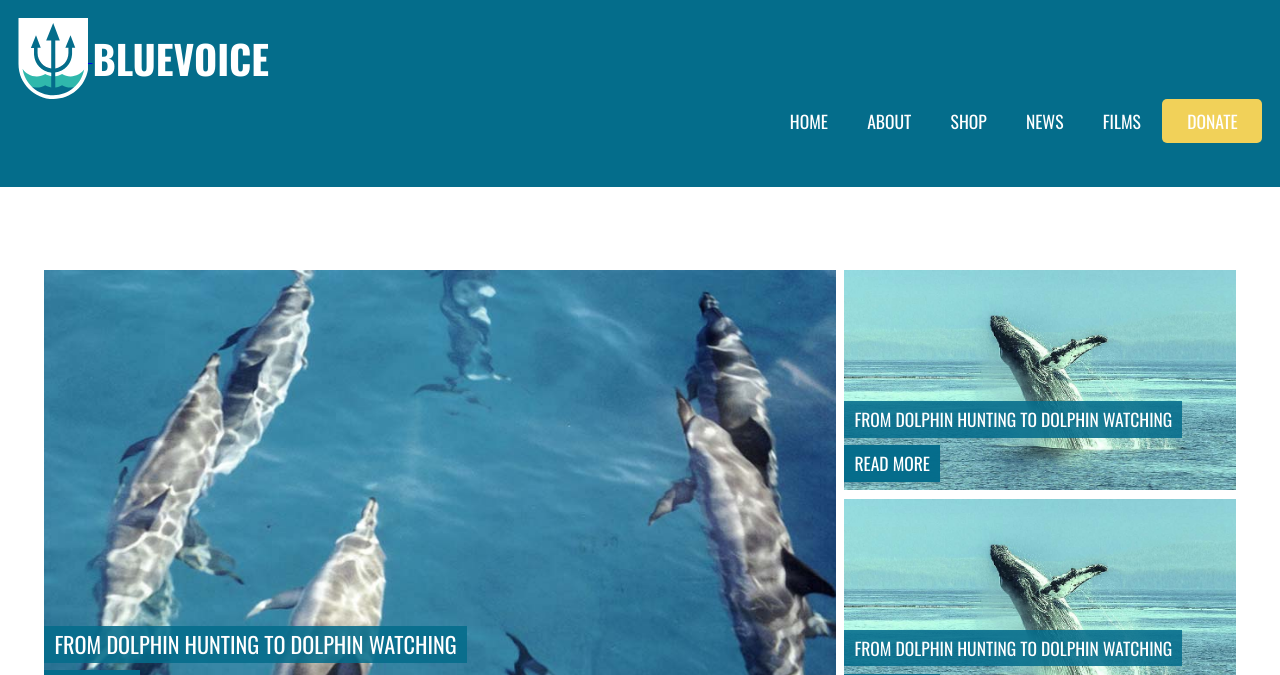
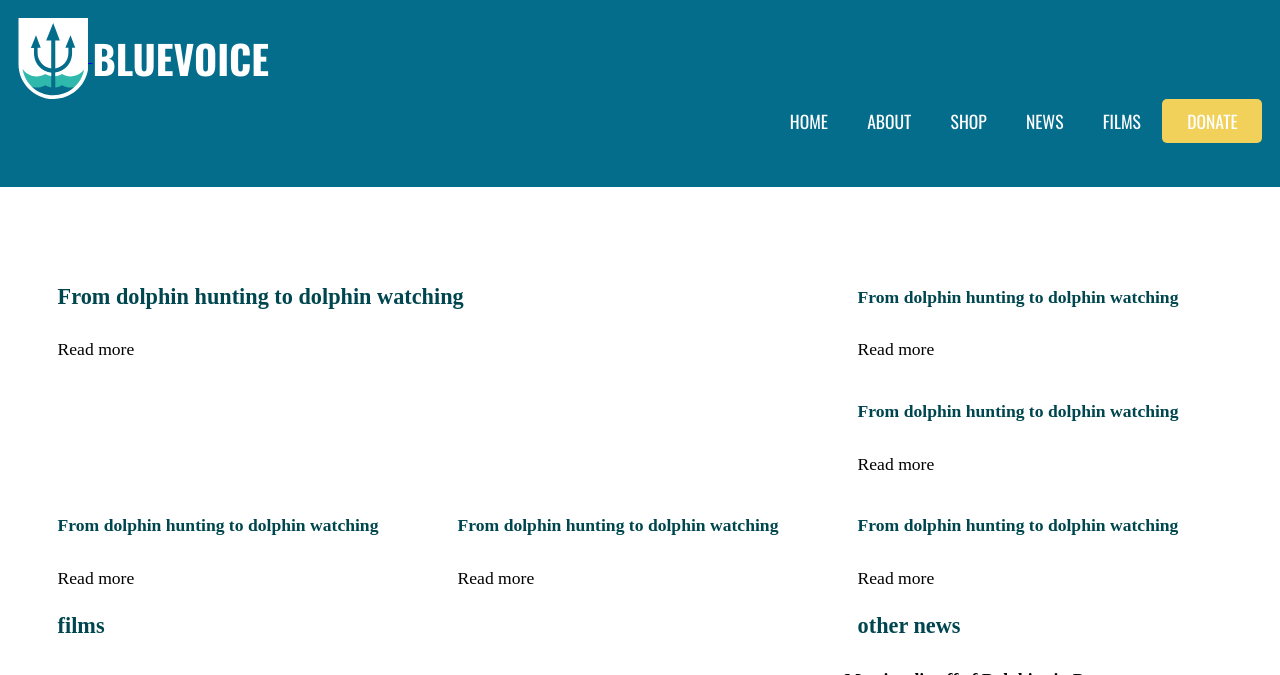
Before and after one commit to gumbey/blue-voice, a Jekyll site: the page built from index.html, in a window 1280 px wide. Shown: the top 675 px of the page. Built offline with Jekyll 4.4.1, drawn with Linux system fonts in a browser that asks for light colours; nearby versions of some CDN libraries; some web fonts are replaced; a style sheet for code colours, icons or effects is not loaded; grey boxes are pictures that could not be loaded.

Commit message:
doc(css): commit to make change

```diff
--- a/css/style.css
+++ b/css/style.css
@@ -866,123 +866,20 @@
   text-align: center;
 }
 
-.img {
-  width: 100%;
+.embed {
+  position: relative;
+  overflow: hidden;
 }
 
-.head {
-  font-family: "Oswald", Helvetica, Arial, sans-serif;
-  font-weight: normal;
-}
-
-.bucket {
-  position: relative;
-}
-
-.bucket-img {
+/*calculation is height divided by width*/
+.embed-16by9 {
   padding-top: 56.25%;
-  background-size: cover;
-}
-
-.info-wrap {
-  background-color: #046d8b;
-}
-
-.info {
-  color: #fff;
-  text-transform: uppercase;
-  text-align: center;
-  font-family: "Oswald", Helvetica, Arial, sans-serif;
-  font-weight: normal;
-}
-
-.read {
-  color: #fff;
-  text-transform: uppercase;
-  text-align: center;
-  font-family: "Oswald", Helvetica, Arial, sans-serif;
-  font-weight: light;
-}
-
-.read-wrap {
-  background-color: #046d8b;
-}
-
-.other {
-  background-color: #046d8b;
-  color: #fff;
-  text-transform: uppercase;
-  font-family: "Oswald", Helvetica, Arial, sans-serif;
-  padding-top: 5px;
-  padding-bottom: 5px;
-  font-weight: normal;
-}
-
-.embed {
-  position: relative;
 }
 
 .embed-item {
   position: absolute;
   left: 0;
+  top: 0;
   width: 100%;
   height: 100%;
-  top: 0;
 }
-
-.embed-16by9 {
-  padding-top: 56.25%;
-}
-
-@media only screen and (min-width: 25em) {
-  .info {
-    padding: 5px 10px;
-    text-align: left;
-  }
-  .read {
-    padding: 5px 10px;
-    text-align: left;
-  }
-  .info-wrap {
-    position: absolute;
-    bottom: 4rem;
-    background-color: rgba(4, 109, 139, 0.87);
-    text-align: left;
-  }
-  .read-wrap {
-    position: absolute;
-    bottom: 1rem;
-    margin: 0 auto;
-  }
-  .read {
-    background-color: rgba(4, 109, 139, 0.87);
-  }
-}
-
-@media only screen and (min-width: 38em) {
-  .info-wrap {
-    bottom: .25rem;
-  }
-  .info-wrap-large {
-    position: absolute;
-    bottom: 10rem;
-    background-color: rgba(4, 109, 139, 0.87);
-    text-align: left;
-  }
-  .read-wrap-large {
-    position: absolute;
-    bottom: 1rem;
-    margin: 0 auto;
-  }
-  .info-wrap {
-    position: absolute;
-    bottom: 3rem;
-    background-color: rgba(4, 109, 139, 0.87);
-    text-align: left;
-  }
-  .read-wrap {
-    position: absolute;
-    bottom: .5rem;
-    margin: 0 auto;
-    background-color: rgba(4, 109, 139, 0.87);
-  }
```
